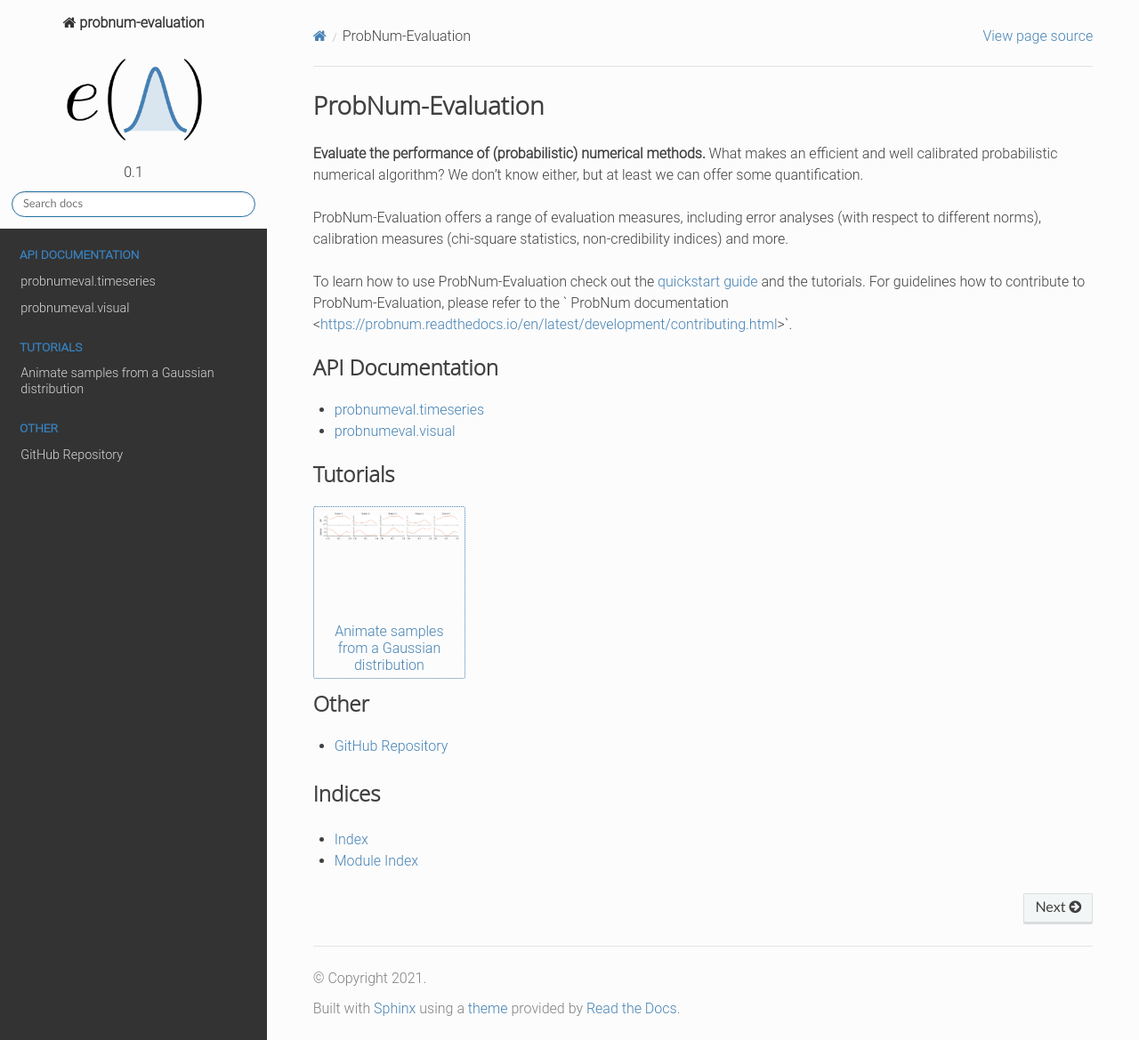
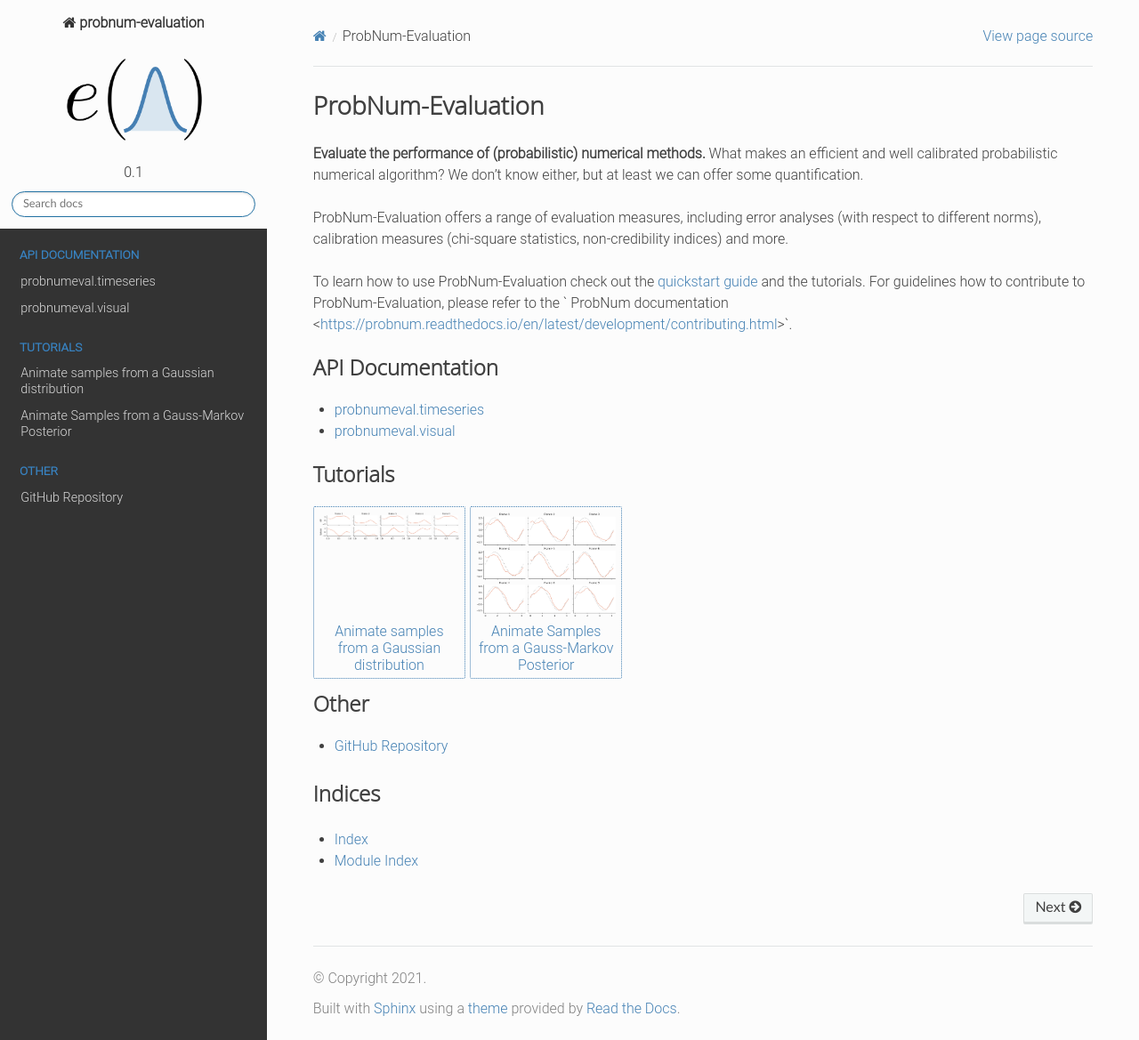
Before and after one commit to probabilistic-numerics/probnum-evaluation, a Sphinx documentation site: the page built from docs/source/index.rst, in a window 1280 px wide and 1169 px high. Shown: the whole window at 89% size. Built offline with Sphinx 7.4.7 and the Read the Docs theme 2.0.0, drawn with Linux system fonts in a browser that asks for light colours; pages that are not in the unit, such as notebooks, are missing from menus.

Commit message:
thumbnail

```diff
--- a/docs/source/index.rst
+++ b/docs/source/index.rst
@@ -27,6 +27,7 @@ For guidelines how to contribute to ProbNum-Evaluation, please refer to the ` Pr
    :caption: Tutorials
 
    tutorials/animate_gaussian_distributions
+   tutorials/animate_gauss_markov_posterior
 
 
 .. toctree::
```
Also changed, not shown: docs/source/tutorials/animate_gauss_markov_posterior.ipynb.
